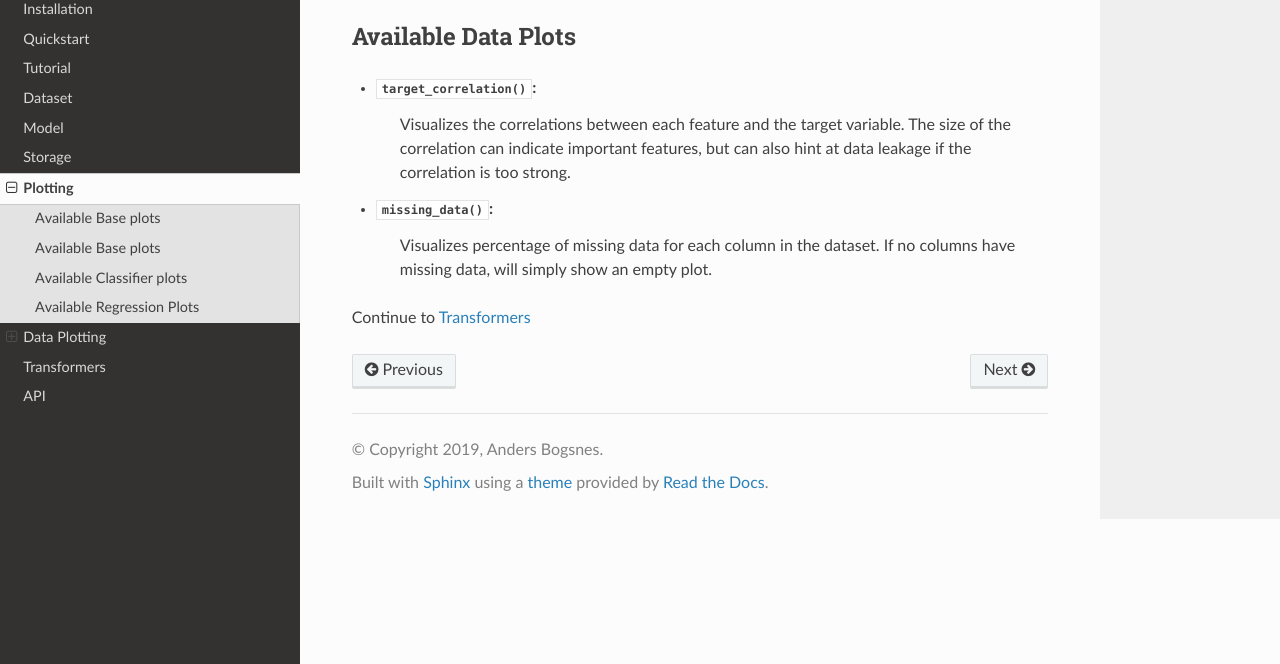
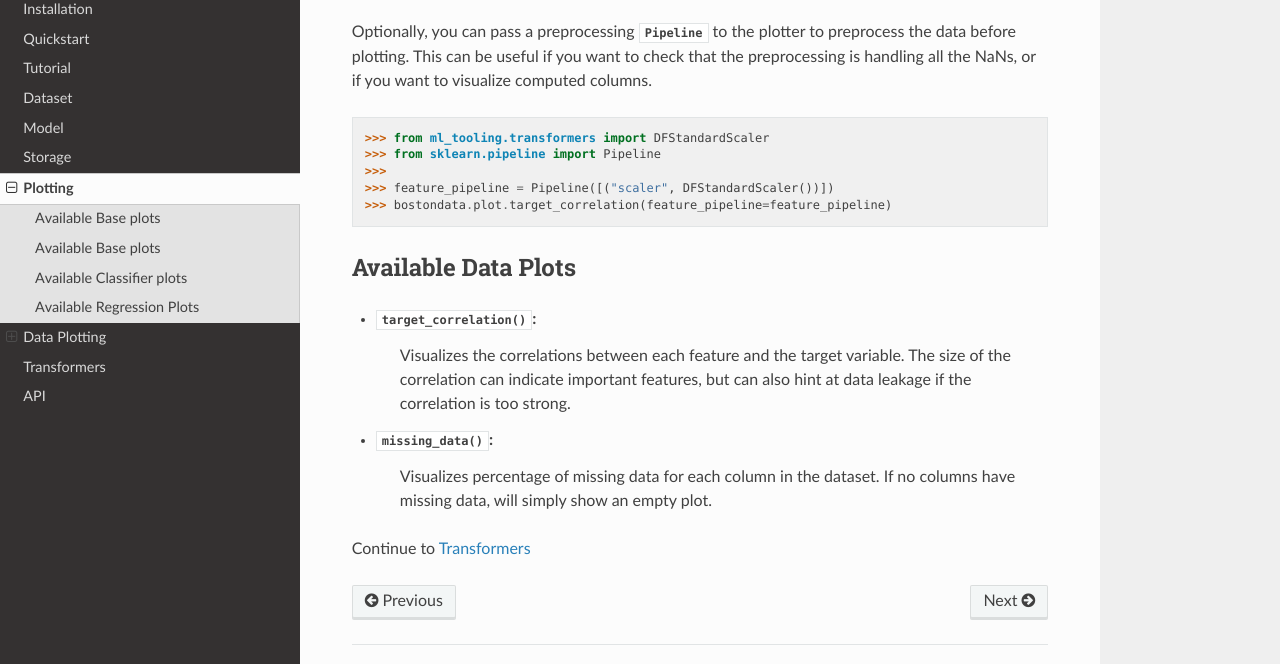
Before and after one commit to andersbogsnes/ml_tooling, a Sphinx documentation site: the page built from docs/plotting.rst, in a window 1280 px wide and 900 px high, scrolled down 2689 px, cut to the strip 236-900 px from the top of the window. Built offline with Sphinx 7.4.7 and the Read the Docs theme 2.0.0, drawn with Linux system fonts in a browser that asks for light colours.

Commit message:
Documentation pass

```diff
--- a/docs/api.rst
+++ b/docs/api.rst
@@ -5,7 +5,7 @@ API
 
 Model
 -----
-Abstract BaseClass to inherit from.
+A wrapper for scikit-learn based estimators
 Implements all the base functionality needed to create the wrapper
 
 .. autoclass:: ml_tooling.baseclass.Model
--- a/docs/dataset.inc.rst
+++ b/docs/dataset.inc.rst
@@ -9,5 +9,5 @@ Datasets
 Dataset Plotting Methods
 ------------------------
 
-.. autoclass:: ml_tooling.plots.viz.DataVisualize
+.. autoclass:: ml_tooling.plots.viz.data_viz.DataVisualize
     :members:
--- a/docs/plotting.rst
+++ b/docs/plotting.rst
@@ -130,16 +130,27 @@ These plot methods are used the same way as the result plots
 
     >>> bostondata.plot.target_correlation()
 
+Optionally, you can pass a preprocessing :class:`~sklearn.pipeline.Pipeline` to the plotter to preprocess the data
+before plotting. This can be useful if you want to check that the preprocessing is handling all the NaNs, or
+if you want to visualize computed columns.
+
+.. code-block::
+
+    >>> from ml_tooling.transformers import DFStandardScaler
+    >>> from sklearn.pipeline import Pipeline
+    >>>
+    >>> feature_pipeline = Pipeline([("scaler", DFStandardScaler())])
+    >>> bostondata.plot.target_correlation(feature_pipeline=feature_pipeline)
 
 Available Data Plots
 --------------------
 
-- :meth:`~DataVisualize.target_correlation`:
+- :meth:`~ml_tooling.plots.viz.data_viz.DataVisualize.target_correlation`:
     Visualizes the correlations between each feature and the target variable.
     The size of the correlation can indicate important features, but can also
     hint at data leakage if the correlation is too strong.
 
-- :meth:`~DataVisualize.missing_data`:
+- :meth:`~ml_tooling.plots.viz.data_viz.DataVisualize.missing_data`:
     Visualizes percentage of missing data for each column in the dataset. If no columns have missing data, will
     simply show an empty plot.
 
```
Also changed, not shown: other parts of docs/plotting.rst (+2 -2 lines), docs/baseclass.rst (+5 -5 lines), docs/dataset.rst (+4 -3 lines), docs/result.inc.rst (+7 -0 lines), 1 other file.
